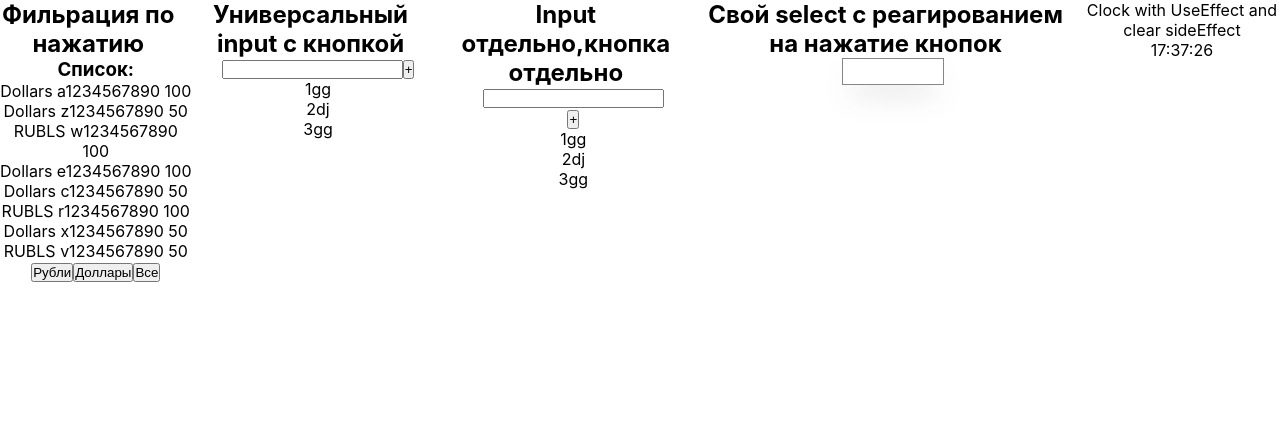
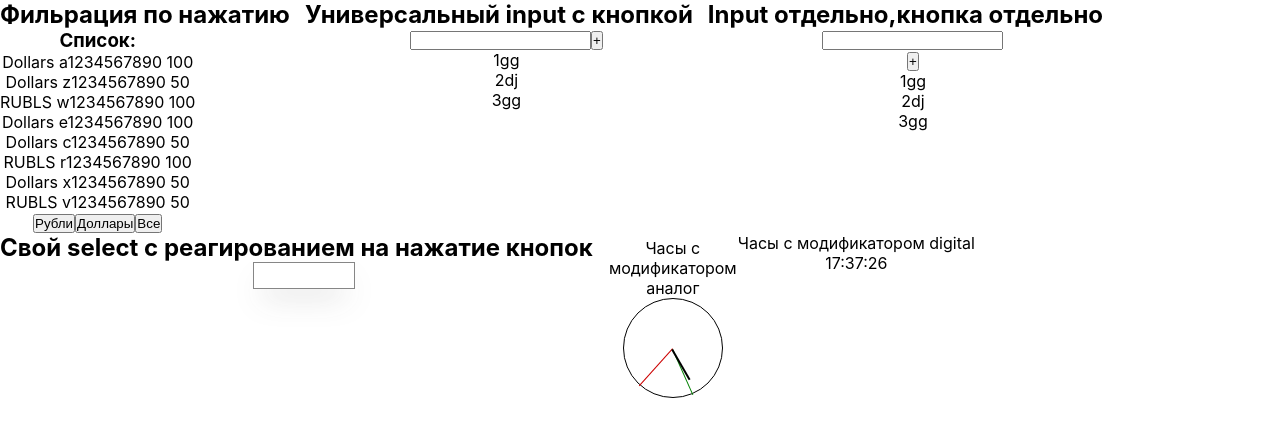
Before and after one commit to GorelovaP/SmallComponents, a React (Create React App) app: page / in a window 1280 px wide. Shown: the top 436 px of the page. Built offline with nearby package versions, Linux system fonts and the light colour scheme.

Commit message:
Analog clock

```diff
--- a/src/App.css
+++ b/src/App.css
@@ -1,15 +1,18 @@
-*{
+* {
     margin: 0;
     padding: 0;
     box-sizing: border-box;
 }
-h2{
+
+h2 {
     margin-right: 15px;
 }
+
 .App {
     text-align: center;
     display: flex;
     align-items: flex-start;
+    flex-wrap: wrap;
 }
 
 .App-logo {
--- a/src/App.tsx
+++ b/src/App.tsx
@@ -1,4 +1,4 @@
-import React, { useState} from 'react';
+import React, {useState} from 'react';
 import './App.css';
 import {Filtr} from "./components/filtering/Filtr";
 import {UnInput} from "./components/universalInput/UnInput";
@@ -121,8 +121,10 @@ function App() {
                 <SelectMemo SelectedElementValue={titleForSelect} onChange={setTitleForSelect} items={massObj}/>
             </div>
             <div>
-                Clock with UseEffect and clear sideEffect
-                <Clock/>
+                <Clock mode={"digital"}/>
+            </div>
+            <div>
+                <Clock mode={"analog"}/>
             </div>
         </div>
 
--- a/src/components/clock/Clock.tsx
+++ b/src/components/clock/Clock.tsx
@@ -1,10 +1,14 @@
 import React, {useEffect, useState} from "react";
+import {DigitalClock} from "./digital/DigitalClock";
+import {AnalogClock} from "./analog/AnalogClock";
 
 
-type ClockPropsType = {}
+type ClockPropsType = {
+    mode?: "digital" | "analog"
+}
 export const Clock = (props: ClockPropsType) => {
 
-    const [date, setDate] = useState(new Date());
+    const [date, setDate] = useState<Date>(new Date());
 
     useEffect(() => {
         const udInterval1 = setInterval(() => {
@@ -15,16 +19,11 @@ export const Clock = (props: ClockPropsType) => {
         } // при размонтировке произойдет удаление сайд эффекта от setInterval
     }, [])//запускаем 1 раз, т к пустой массив зависимостей
 
-    const getRightFormat = (string: string) => string.length === 1 ? "0" + string : string
-
-    let hours = getRightFormat(JSON.stringify(date.getHours()))
-    let minutes = getRightFormat(JSON.stringify(date.getMinutes()))
-    let seconds = getRightFormat(JSON.stringify(date.getSeconds()))
-
 
     return (
         <div>
-            {hours + ":" + minutes + ":" + seconds}
+            {props.mode === "analog" ? <DigitalClock date={date}/> :
+                <AnalogClock date={date}/>}
         </div>
     )
 }
--- /dev/null
+++ b/src/components/clock/analog/AnalogClock.module.css
@@ -0,0 +1,43 @@
+.clock {
+    width: 120px;
+    text-align: center;
+    display: flex;
+    flex-direction: column;
+    align-items: center;
+
+    border-radius: 5px;
+    margin: 5px;
+
+}
+
+.clock .analogClock {
+    width: 100px;
+    height: 100px;
+    border: solid 1px #000;
+    border-radius: 50%;
+    position: relative;
+    background: #fff;
+}
+
+.clock .analogClock .dial {
+    position: absolute;
+    left: 50%;
+    width: 50px;
+    height: 50px;
+    transform-origin: bottom left;
+}
+
+.clock .analogClock .dial.seconds {
+    border-left: solid 1px green;
+}
+
+.clock .analogClock .dial.minutes {
+    border-left: solid 1px #cc0000;
+}
+
+.clock .analogClock .dial.hours {
+    width: 35px;
+    height: 35px;
+    top: 15px;
+    border-left: solid 2px #000;
+}
--- /dev/null
+++ b/src/components/clock/analog/AnalogClock.tsx
@@ -0,0 +1,27 @@
+import s from "./AnalogClock.module.css"
+import cx from 'classnames'
+
+type AnalogClockPropsType = {
+    date: Date;
+}
+
+
+export const AnalogClock = (props: AnalogClockPropsType) => {
+    const secondsStyle = {
+        transform: `rotate(${props.date.getSeconds() * 6}deg)`
+    };
+    const minutesStyle = {
+        transform: `rotate(${props.date.getMinutes() * 6}deg)`
+    };
+    const hoursStyle = {
+        transform: `rotate(${props.date.getHours() * 30}deg)`
+    };
+    return (<div className={s.clock}>
+        Часы с модификатором аналог
+        <div className={s.analogClock}>
+            <div className={cx(s.dial, s.seconds)} style={secondsStyle}/>
+            <div className={cx(s.dial, s.minutes)} style={minutesStyle}/>
+            <div className={cx(s.dial, s.hours)} style={hoursStyle}/>
+        </div>
+    </div>)
+}
--- /dev/null
+++ b/src/components/clock/digital/DigitalClock.tsx
@@ -0,0 +1,19 @@
+type DigitalClockPropsType = {
+    date: Date;
+}
+
+
+export const DigitalClock = (props: DigitalClockPropsType) => {
+    const getRightFormat = (string: string) => string.length === 1 ? "0" + string : string
+
+    let hours = getRightFormat(JSON.stringify(props.date.getHours()))
+    let minutes = getRightFormat(JSON.stringify(props.date.getMinutes()))
+    let seconds = getRightFormat(JSON.stringify(props.date.getSeconds()))
+
+
+    return (
+        <div>Часы с модификатором digital <br/>
+            {hours + ":" + minutes + ":" + seconds}
+        </div>
+    )
+}
```
Lines whose indentation alone changed are shown as unchanged.
